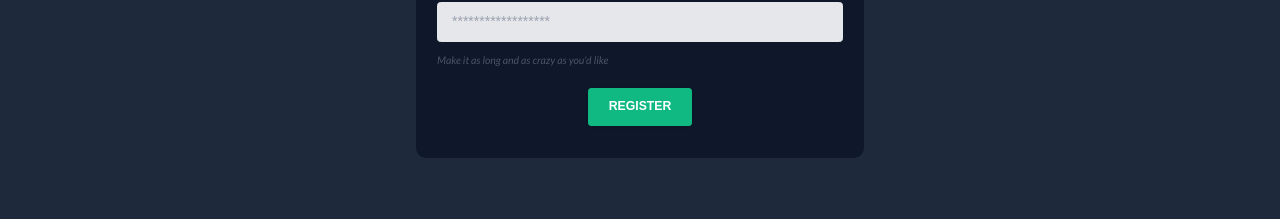
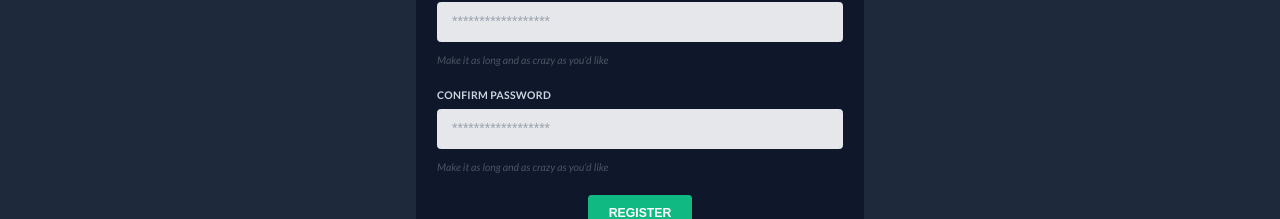
Before and after one commit to lexach91/CV-builder, a React (Create React App) app in the folder frontend/client/: page /register in a window 1280 px wide. Shown: the part 586-805 px from the top of the page. Built offline with nearby package versions, Linux system fonts and the light colour scheme; no server answers; the HTML template or start-up script is replaced by a standard one; what tw-elements would draw is missing.

Commit message:
Add birthday formatting to register form

```diff
--- a/frontend/client/src/containers/RegisterPage.js
+++ b/frontend/client/src/containers/RegisterPage.js
@@ -24,17 +24,20 @@
     country: "",
     email: "",
     password: "",
+    password_confirm: "",
   });
 
-  const { first_name, last_name, birthday, country, email, password } = formData;
+  const { first_name, last_name, birthday, country, email, password, password_confirm } = formData;
   const onChange = (e) => setFormData({ ...formData, [e.target.name]: e.target.value });
 
   const onSubmit = e => {
 		e.preventDefault();
-    // set birthday to startDate
-    formData.birthday = startDate;
+    // set birthday
+    const birthDateFormatted2 = startDate.toISOString().slice(0, 10);
+    console.log(birthDateFormatted2);
+    formData.birthday = birthDateFormatted2;
 
-		dispatch(register({ first_name, last_name, birthday, country, email, password }));
+		dispatch(register({ first_name, last_name, birthday, country, email, password, password_confirm }));
     console.log(formData);
 	};
 
@@ -159,6 +162,24 @@
               <p className="text-gray-600 text-xs italic">Make it as long and as crazy as you'd like</p>
             </div>
           </div>
+          <div className="flex flex-wrap -mx-3 mb-6">
+            <div className="w-full px-3">
+              <label
+                className="block uppercase tracking-wide text-slate-300 text-xs font-bold mb-2"
+                htmlFor="password_confirm">
+                  Confirm Password
+              </label>
+              <input
+                className="appearance-none block w-full bg-gray-200 text-gray-700 border border-gray-200 rounded py-3 px-4 mb-3 leading-tight focus:outline-none focus:bg-white focus:border-gray-500"
+                id="password_confirm"
+                name="password_confirm"
+                onChange={onChange}
+                value={password_confirm}
+                type="password"
+                placeholder="******************"/>
+              <p className="text-gray-600 text-xs italic">Make it as long and as crazy as you'd like</p>
+            </div>
+          </div>
           <div className="flex w-full justify-center">
           {loading ? (
             // add loading tailwind spinner
```
